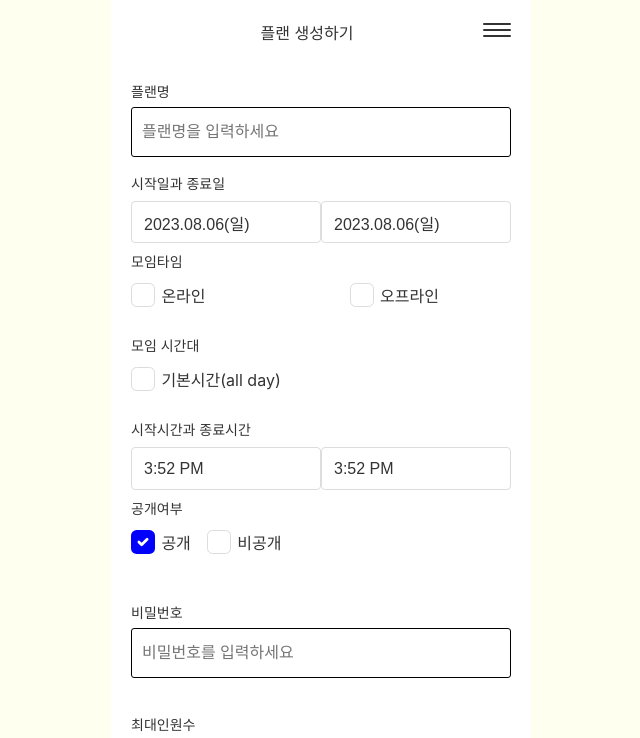
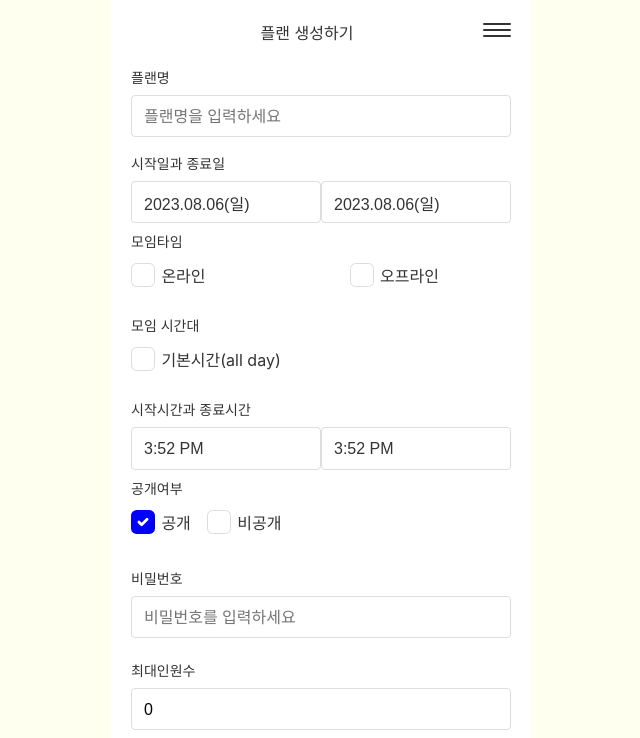
Before and after one commit to plani-power/frontend, a React (Create React App) app: page /plans/create in a window 1280 px wide. Shown: the top 738 px of the page, without its empty margins (319-959 px from the left). Built offline with nearby package versions, Linux system fonts and the light colour scheme.

Commit message:
Style : Input css 수정

```diff
--- a/src/common/components/Input.tsx
+++ b/src/common/components/Input.tsx
@@ -25,17 +25,18 @@ const InputLabel = styled.label`
   font-weight: 400;
   font-size: 14px;
   display: block;
-  margin: 20px 0 6px;
+  margin: 6px 0px 0px 0px;
 `;
 
 const InputStyled = styled.input`
   width: 100%;
-  height: 100%;
-  border: 1px solid #000;
-  font-size: 1rem;
-  line-height: 30px;
-  border-radius: 3px;
-  padding-left: 10px;
+  border: 1px solid #ddd;
+  border-radius: 4px;
+  font-size: inherit;
+  line-height: 1.06;
+  margin: 8px 0px 8px 0px;
+  padding: 0.75rem 0.75rem 0.65rem 0.75rem;
+
   ::-webkit-outer-spin-button {
     -webkit-appearance: none;
   }
```
